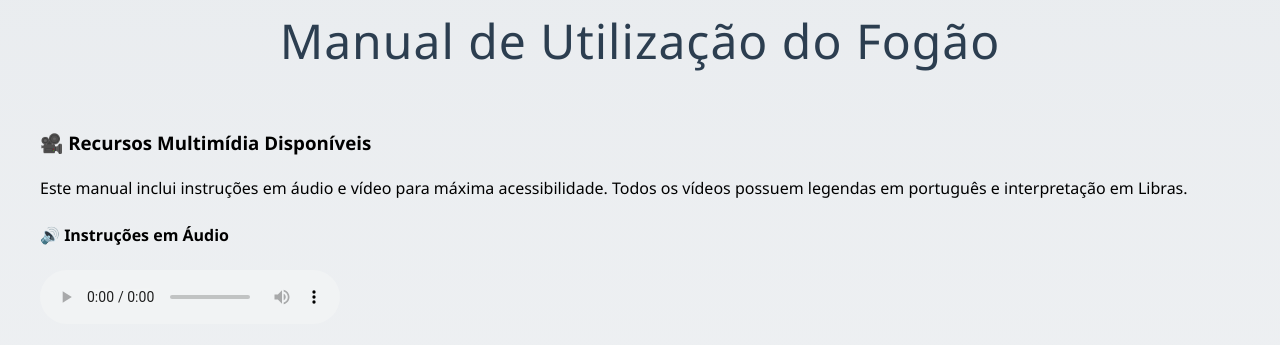
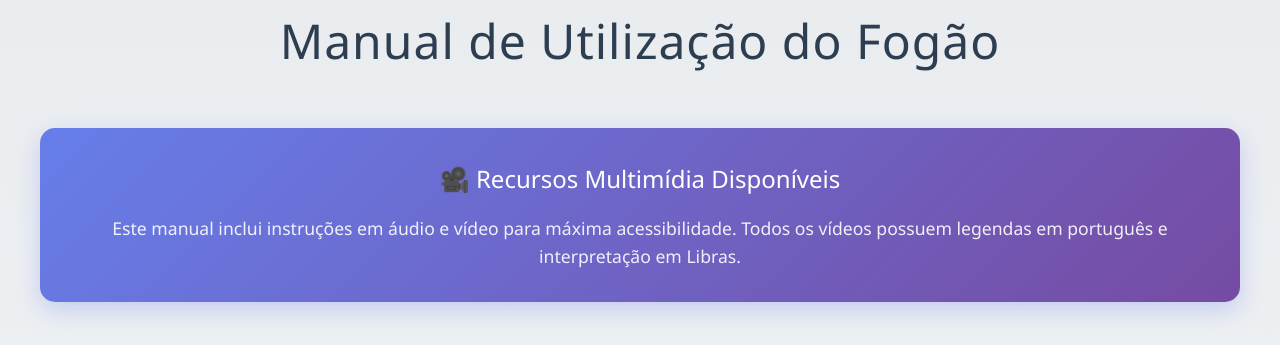
Before and after one commit to PauloRobert/redesignFogao, a plain HTML site: page index.html in a window 1280 px wide. Shown: the part 3736-4081 px from the top of the page. Drawn offline with Linux system fonts and the light colour scheme.

Commit message:
Add style h3 e P

```diff
--- a/index.html
+++ b/index.html
@@ -441,9 +441,26 @@
             ">Manual de Utilização do Fogão</h2>
 
             <!-- Aviso sobre recursos multimídia -->
-            <div>
-                <h3>🎥 Recursos Multimídia Disponíveis</h3>
-                <p>
+            <div style="
+                background: linear-gradient(135deg, #667eea, #764ba2);
+                color: white;
+                padding: 2rem;
+                border-radius: 15px;
+                margin-bottom: 3rem;
+                text-align: center;
+                box-shadow: 0 8px 25px rgba(102, 126, 234, 0.3);
+            ">
+                <h3 style="
+                    margin: 0 0 1rem 0;
+                    font-size: 1.5rem;
+                    font-weight: 400;
+                ">🎥 Recursos Multimídia Disponíveis</h3>
+                <p style="
+                    margin: 0;
+                    font-size: 1.1rem;
+                    opacity: 0.9;
+                    line-height: 1.6;
+                ">
                     Este manual inclui instruções em áudio e vídeo para máxima acessibilidade.
                     Todos os vídeos possuem legendas em português e interpretação em Libras.
                 </p>
```
